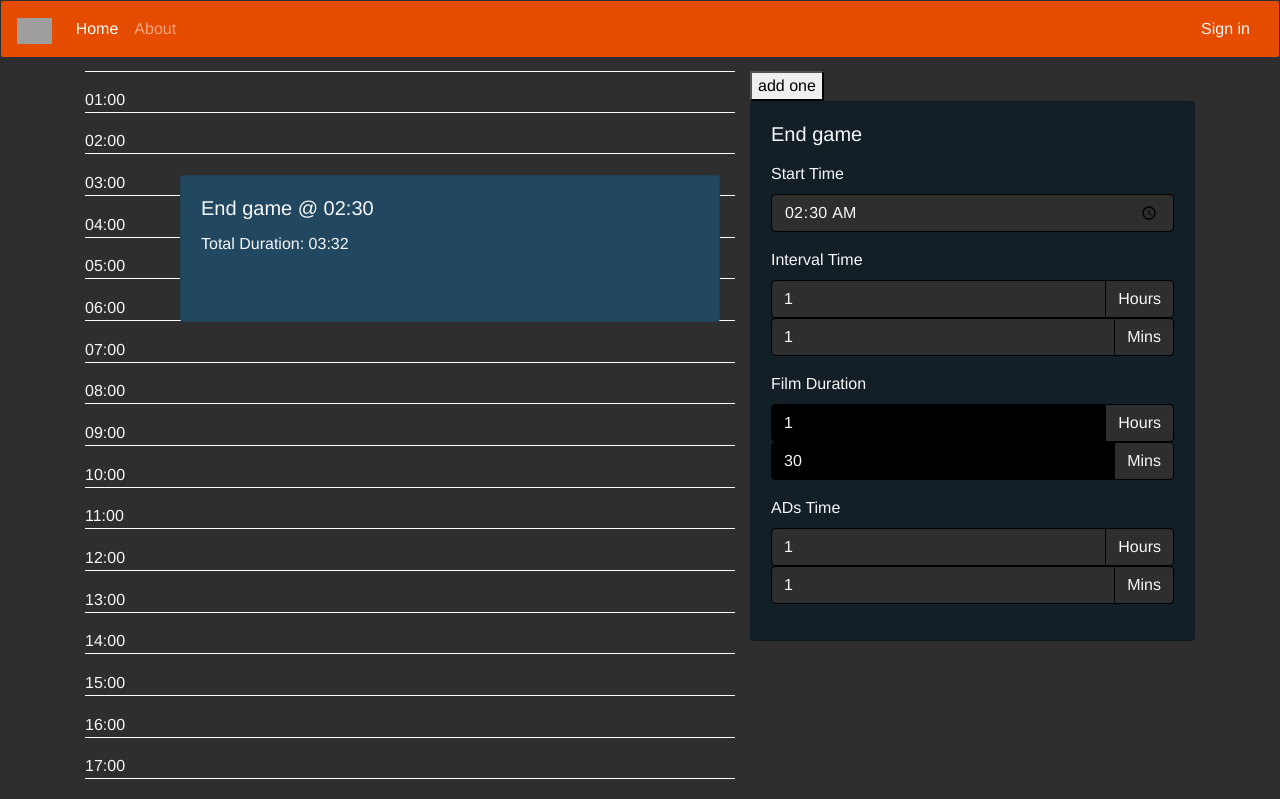
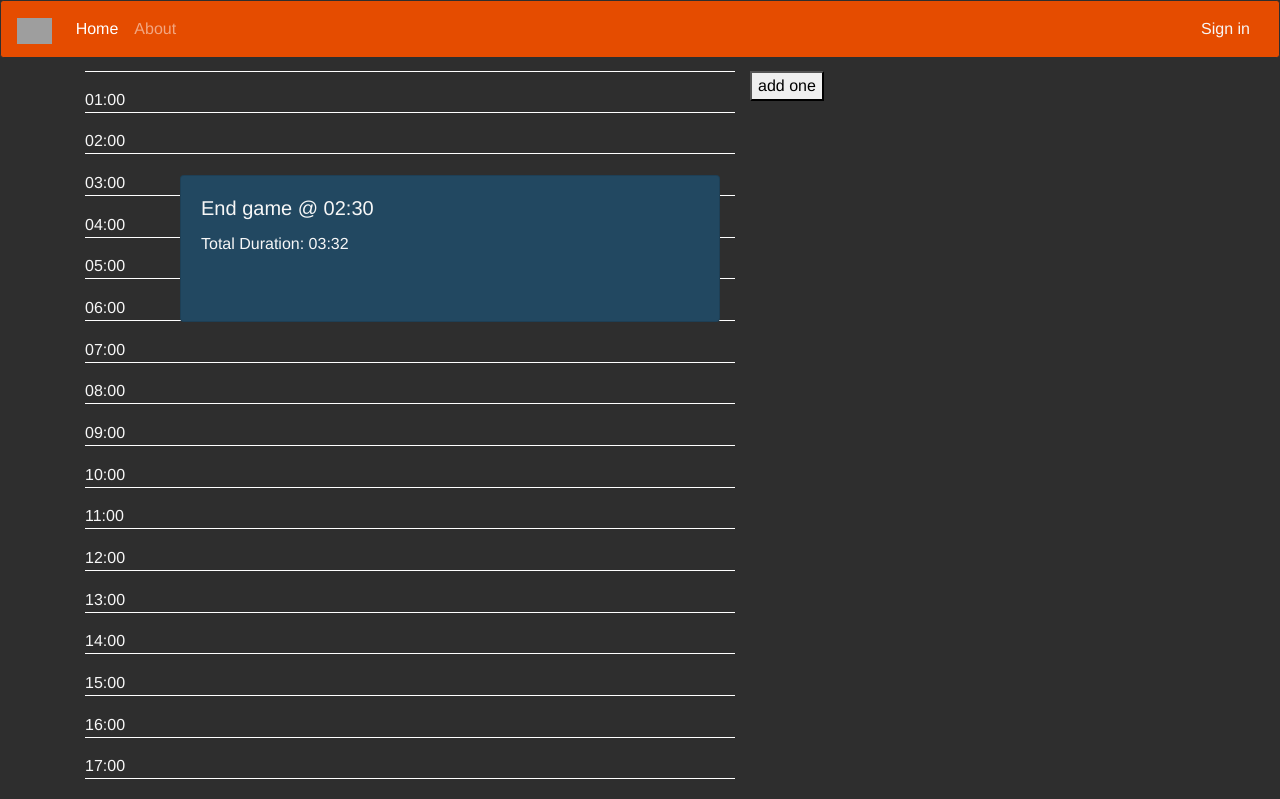
Before and after one commit to 0m-ax/bio-trio, a Vue app in the folder frontend/: page /admin/cal in a window 1280 px wide. Shown: the top 799 px of the page. Built offline with nearby package versions, Linux system fonts and the light colour scheme; grey boxes are pictures that could not be loaded.

Commit message:
Moved to show active only

```diff
--- a/frontend/src/views/admin/Cal.vue
+++ b/frontend/src/views/admin/Cal.vue
@@ -1,6 +1,5 @@
 <template>
     <div class="home">
-
         <div class="container">
             <div class="row">
                 <div class="col-1 cal-col">
@@ -28,25 +27,24 @@
                 </div>
                 <div class="col-5">
                     <button v-on:click="add()">add one</button>
-                    <div class="card"  v-for="(screening,id) in screenings" v-bind:key="id" style="margin-bottom: 16px;">
-
+                    <div class="card"  v-if="screenings[active]" style="margin-bottom: 16px;">
                         <div class="card-body">
-                            <h5 class="card-title">{{screening.film.name}}</h5>
+                            <h5 class="card-title">{{screenings[active].film.name}}</h5>
                             <p class="card-text">
                                 <div class="form-group">
                                     <label>Start Time</label>
-                                    <input type="time" class="form-control"  v-model="screening.time">
+                                    <input type="time" class="form-control"  v-model="screenings[active].time">
                                 </div>
                                 <div class="form-group">
                                     <label>Interval Time</label>
                                     <div class="input-group">
-                                        <input class="form-control" type="number" min="0" max="24"  v-model="screening.interval.hours">
+                                        <input class="form-control" type="number" min="0" max="24"  v-model="screenings[active].interval.hours">
                                         <div class="input-group-append">
                                             <span class="input-group-text">Hours</span>
                                         </div>
                                     </div>
                                     <div class="input-group">
-                                        <input class="form-control"  type="number" min="0" max="59" v-model="screening.interval.mins">
+                                        <input class="form-control"  type="number" min="0" max="59" v-model="screenings[active].interval.mins">
                                         <div class="input-group-append">
                                             <span class="input-group-text">Mins</span>
                                         </div>
@@ -55,13 +53,13 @@
                             <div class="form-group">
                                 <label>Film Duration</label>
                                 <div class="input-group">
-                                    <input class="form-control" type="number" min="0" max="24" disabled v-model="screening.film.duration.hours">
+                                    <input class="form-control" type="number" min="0" max="24" disabled v-model="screenings[active].film.duration.hours">
                                     <div class="input-group-append">
                                         <span class="input-group-text">Hours</span>
                                     </div>
                                 </div>
                                 <div class="input-group">
-                                    <input class="form-control"  type="number" min="0" max="59" disabled v-model="screening.film.duration.mins">
+                                    <input class="form-control"  type="number" min="0" max="59" disabled v-model="screenings[active].film.duration.mins">
                                     <div class="input-group-append">
                                         <span class="input-group-text">Mins</span>
                                     </div>
@@ -70,13 +68,13 @@
                             <div class="form-group">
                                 <label>ADs Time</label>
                                 <div class="input-group">
-                                    <input class="form-control" type="number" min="0" max="24"  v-model="screening.ads.hours">
+                                    <input class="form-control" type="number" min="0" max="24"  v-model="screenings[active].ads.hours">
                                     <div class="input-group-append">
                                         <span class="input-group-text">Hours</span>
                                     </div>
                                 </div>
                                 <div class="input-group">
-                                    <input class="form-control"  type="number" min="0" max="59" v-model="screening.ads.mins">
+                                    <input class="form-control"  type="number" min="0" max="59" v-model="screenings[active].ads.mins">
                                     <div class="input-group-append">
                                         <span class="input-group-text">Mins</span>
                                     </div>
```
